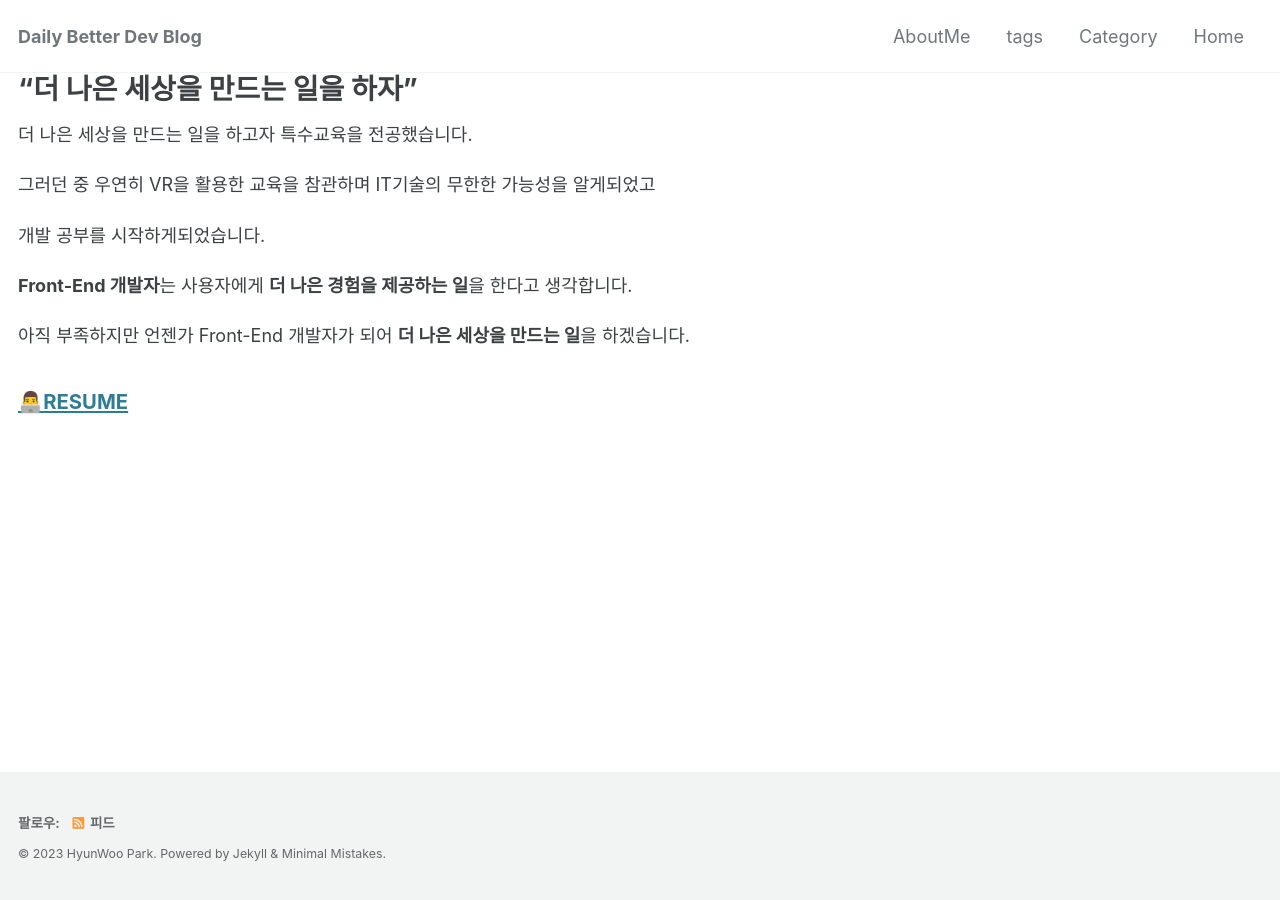
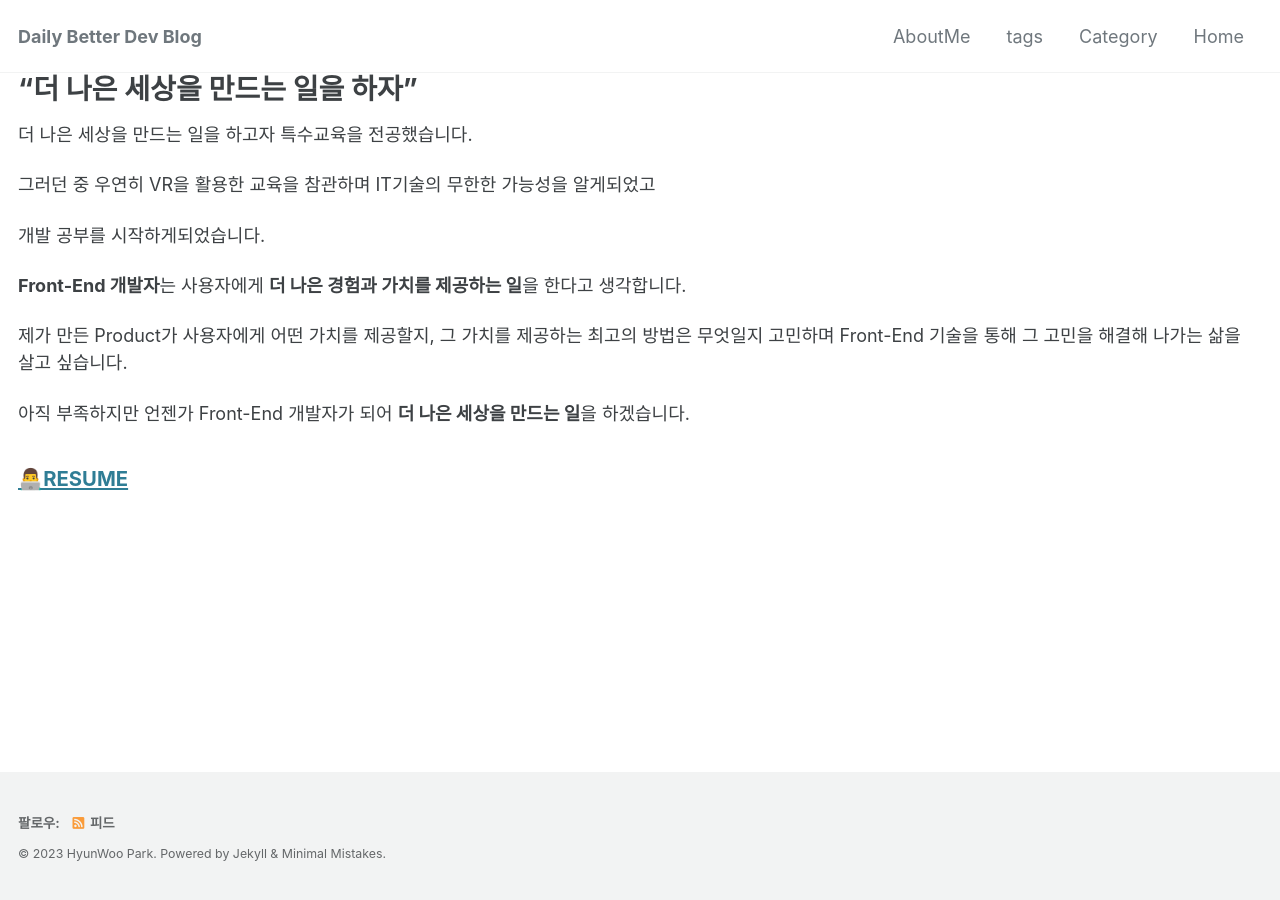
Before and after one commit to dailybetter/dailybetter.github.io, a Jekyll site: the page built from _pages/about.md, in a window 1280 px wide. Built offline with Jekyll 4.4.1, drawn with Linux system fonts in a browser that asks for light colours; cached includes are drawn as plain includes; some web fonts are replaced.

Commit message:
Fix: AboutMe 문구 수정

```diff
--- a/_pages/about.md
+++ b/_pages/about.md
@@ -9,18 +9,19 @@ overlay_filter: 0.5
 
 # "더 나은 세상을 만드는 일을 하자"
 
-
 더 나은 세상을 만드는 일을 하고자 특수교육을 전공했습니다.
 
 그러던 중 우연히 VR을 활용한 교육을 참관하며 IT기술의 무한한 가능성을 알게되었고
 
- 개발 공부를 시작하게되었습니다.
+개발 공부를 시작하게되었습니다.
 
+**Front-End 개발자**는 사용자에게 **더 나은 경험과 가치를 제공하는 일**을 한다고 생각합니다.
 
-**Front-End 개발자**는 사용자에게 **더 나은 경험을 제공하는 일**을 한다고 생각합니다.
+제가 만든 Product가 사용자에게 어떤 가치를 제공할지, 그 가치를 제공하는 최고의 방법은 무엇일지 고민하며 Front-End 기술을 통해 그 고민을 해결해 나가는 삶을 살고 싶습니다.
 
 아직 부족하지만 언젠가 Front-End 개발자가 되어 **더 나은 세상을 만드는 일**을 하겠습니다.
 <br>
 
 ### [👨‍💻RESUME](https://fabulous-bed-afc.notion.site/601b28463e824b8f95942677423b643b)
+
 <!-- <h1>박현우|Resume</h1> -->
```
